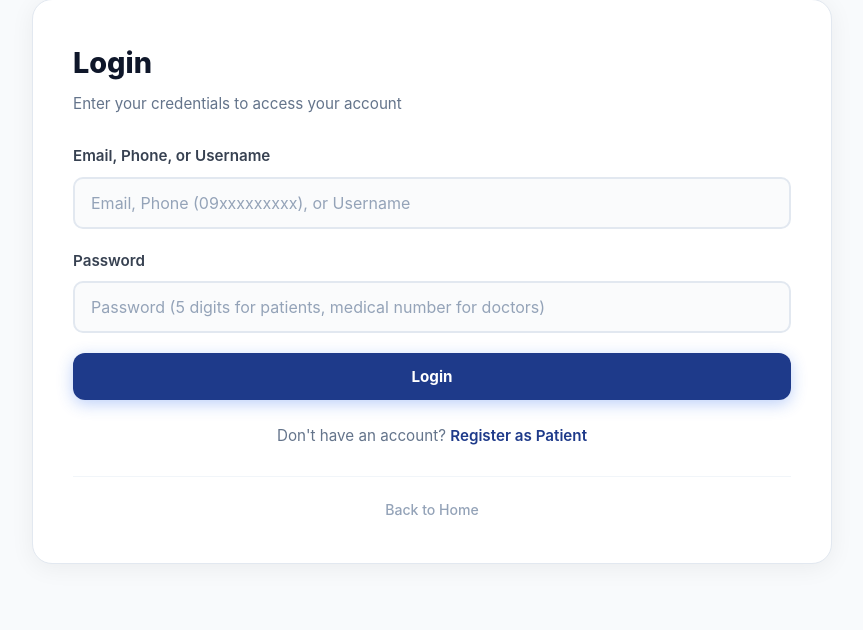
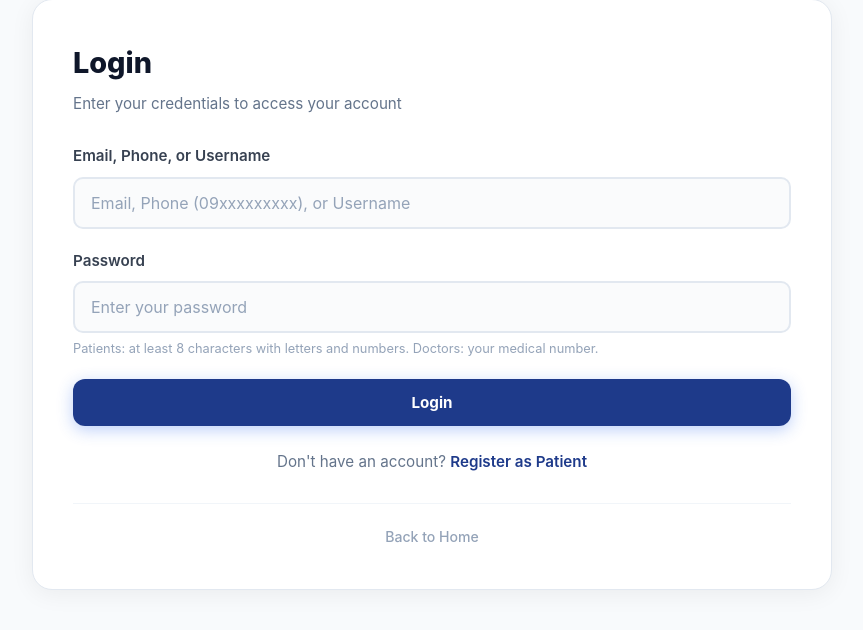
Before and after one commit to Samin5186/clinic-management, a Django app: page /login/ in a window 1280 px wide. Shown: the part 41-671 px from the top of the page, without its empty margins (208-1071 px from the left). Run offline with Django 4.2, Linux system fonts and the light colour scheme.

Commit message:
Update login page: password hint for patient security requirements

```diff
--- a/templates/login.html
+++ b/templates/login.html
@@ -25,7 +25,8 @@
         </div>
         <div class="form-group">
             <label for="password">Password</label>
-            <input type="password" autocomplete="off" id="password" name="password" required placeholder="Password (5 digits for patients, medical number for doctors)">
+            <input type="password" autocomplete="off" id="password" name="password" required placeholder="Enter your password">
+            <p class="form-hint">Patients: at least 8 characters with letters and numbers. Doctors: your medical number.</p>
         </div>
 
         <button type="submit" class="btn btn-primary btn-block">Login</button>
```
